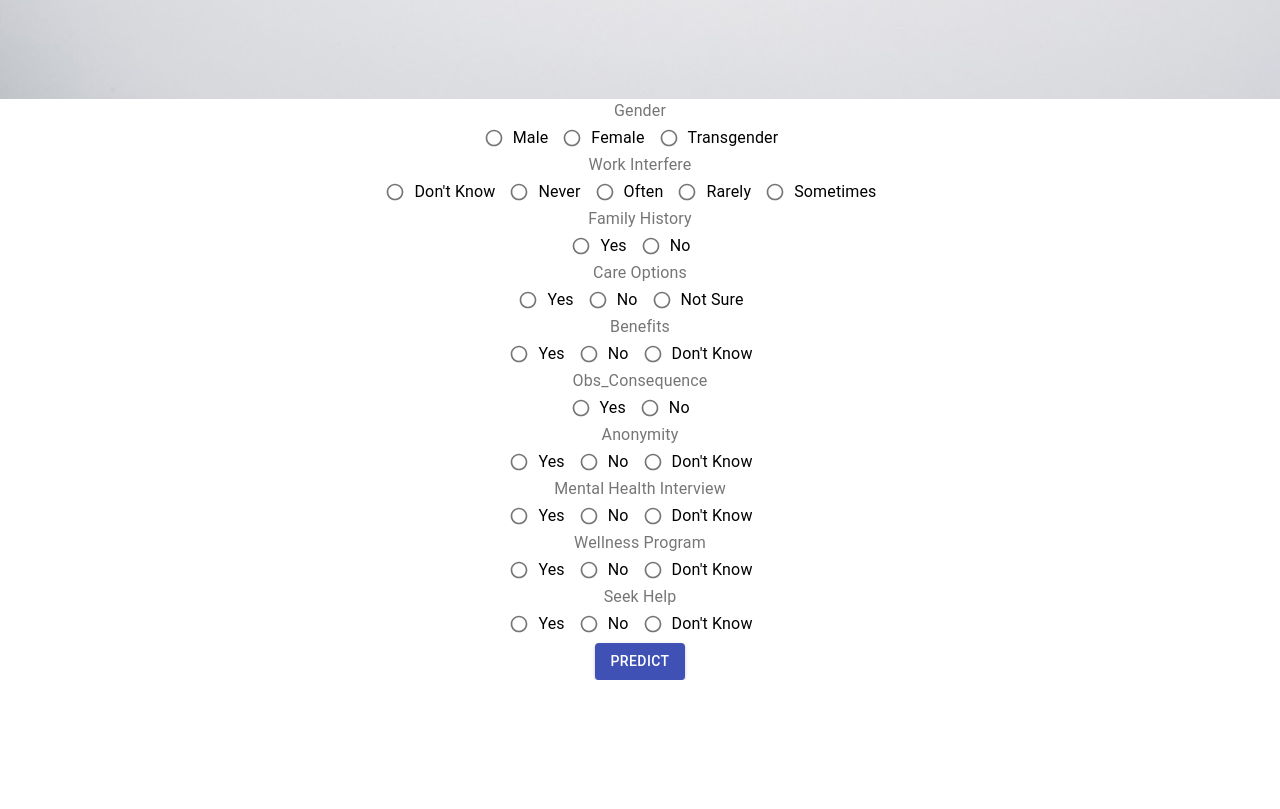
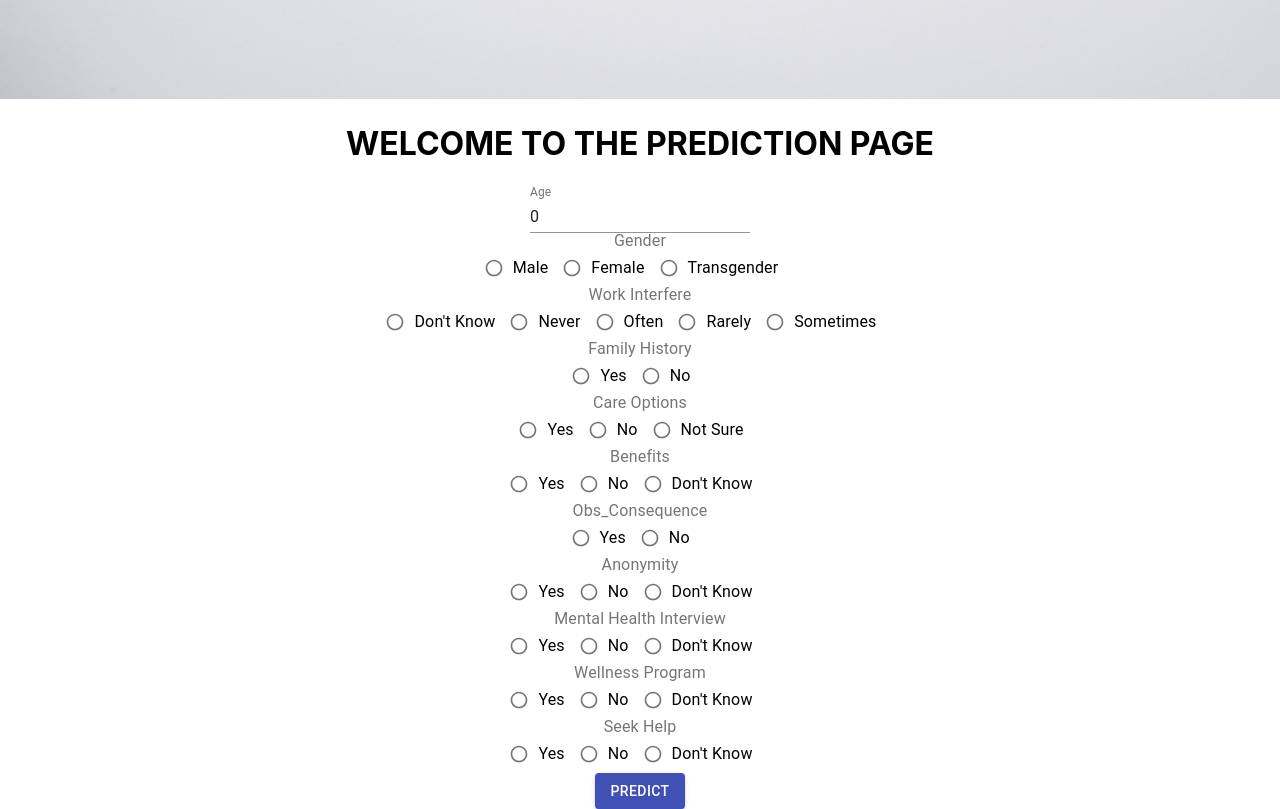
Before and after one commit to Mentaleo/Frontend, a React (Create React App) app in the folder mental_leo/: page / in a window 1280 px wide. Shown: the part 780-1589 px from the top of the page. Before the commit the page ends 1460 px from the top, so only its background shows below. Built offline with nearby package versions, Linux system fonts and the light colour scheme.

Commit message:
Prediction Form Created 2nd time

```diff
--- a/mental_leo/src/Homepage/Navbar.js
+++ b/mental_leo/src/Homepage/Navbar.js
@@ -118,7 +118,7 @@ function Navbar() {
               <Button
                 key={page}
                 onClick={handleCloseNavMenu}
-                sx={{ my: 2, color: 'inherit', display: 'block', textAlign: 'center', marginLeft: '20px' }}
+                sx={{ my: 2, color: 'white', display: 'block', textAlign: 'center', marginLeft: '20px' }}
               >
                 {page}
               </Button>
--- a/mental_leo/src/Prediction/Prediction.js
+++ b/mental_leo/src/Prediction/Prediction.js
@@ -1,6 +1,7 @@
 import React, { useState } from "react";
 import Grid from "@material-ui/core/Grid";
 import FormControlLabel from "@material-ui/core/FormControlLabel";
+import TextField from "@material-ui/core/TextField";
 import FormControl from "@material-ui/core/FormControl";
 import FormLabel from "@material-ui/core/FormLabel";
 import RadioGroup from "@material-ui/core/RadioGroup";
@@ -8,9 +9,10 @@ import Radio from "@material-ui/core/Radio";
 import Button from "@material-ui/core/Button";
 
 const defaultValues = {
+    age: 0,
+    gender: "",
     work_interfere: "",
     family_history: "",
-    gender: "",
     care_options: "",
     benefits:"",
     obs_consequence:"",
@@ -35,8 +37,19 @@ const Prediction = () => {
         console.log(formValues);
     };
     return (
+        <div><h1>WELCOME TO THE PREDICTION PAGE</h1>
         <form onSubmit={handleSubmit}>
             <Grid container alignItems="center" justify="center" direction="column">
+                <Grid item>
+                    <TextField
+                        id="age-input"
+                        name="age"
+                        label="Age"
+                        type="number"
+                        value={formValues.age}
+                        onChange={handleInputChange}
+                    />
+                </Grid>
                 <Grid item>
                     <FormControl>
                         <FormLabel>Gender</FormLabel>
@@ -351,6 +364,7 @@ const Prediction = () => {
                 </Button>
             </Grid>
         </form>
+        </div>
     );
 };
 export default Prediction;
```
